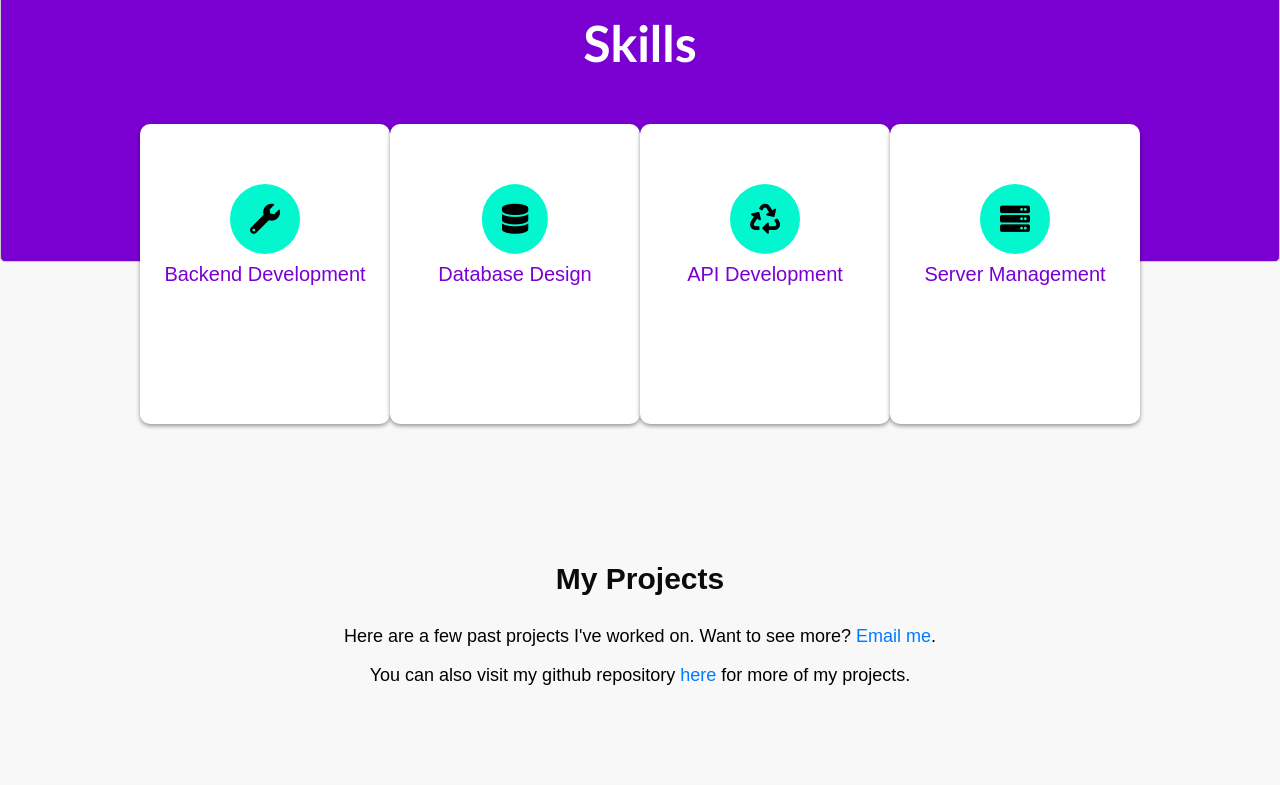
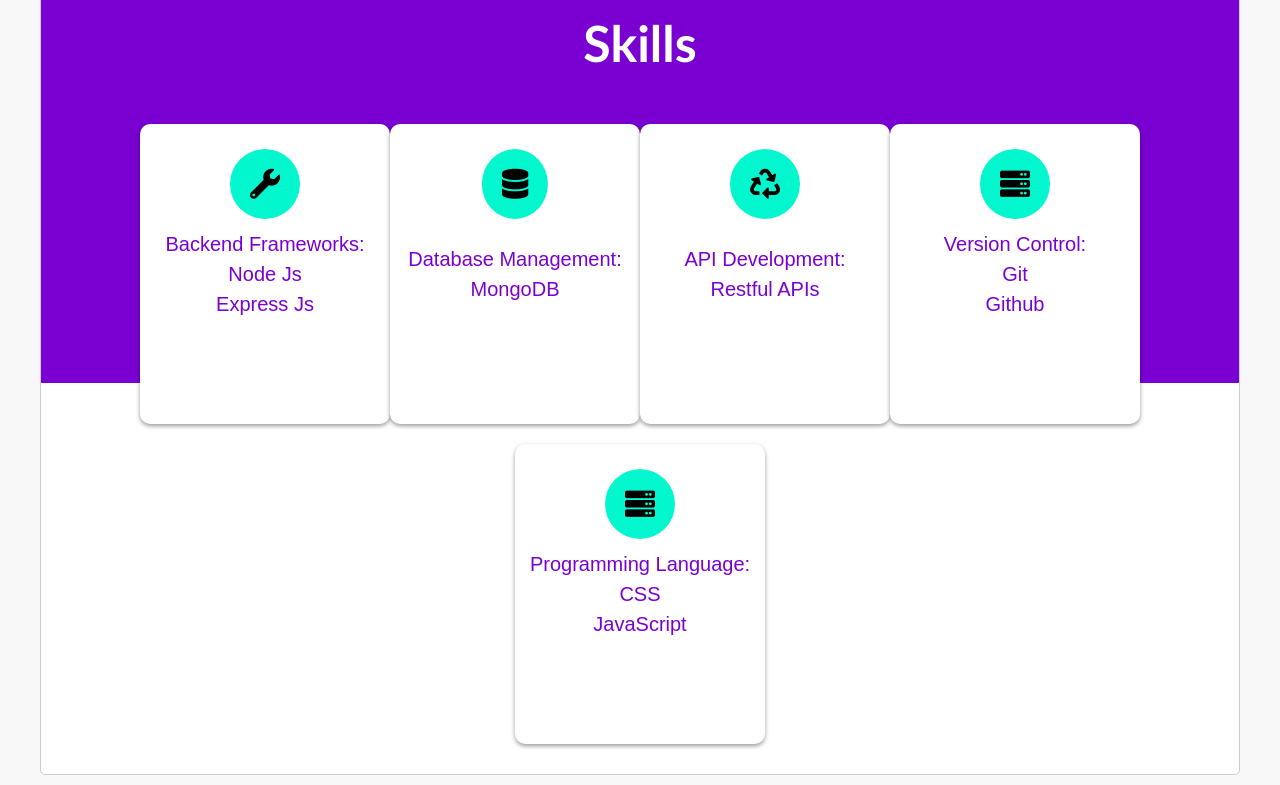
Before and after one commit to MarksBeejay/portfolio, a website: page index.html in a window 1280 px wide. Shown: the part 978-1763 px from the top of the page. Drawn offline with Linux system fonts and the light colour scheme; no server answers.

Commit message:
skills field updated

```diff
--- a/index.html
+++ b/index.html
@@ -57,18 +57,28 @@
 
       <section id="skills">
         <h2>Skills</h2>
-        <ul>
+        <ul style="line-height: 30px">
           <li class="email-link">
-            <i class="fa fa-wrench"></i>Backend Development
+            <i class="fa fa-wrench"></i> Backend Frameworks: <br />Node Js
+            <br />
+            Express Js
           </li>
           <li class="email-link">
-            <i class="fas fa-database"></i>Database Design
+            <i class="fas fa-database"></i>Database Management: <br />MongoDB
           </li>
           <li class="email-link">
-            <i class="fa fa-recycle"></i>API Development
+            <i class="fa fa-recycle"></i>API Development: <br />
+            Restful APIs
           </li>
           <li class="email-link">
-            <i class="fa fa-server"></i>Server Management
+            <i class="fa fa-server"></i>Version Control: <br />
+            Git <br />
+            Github
+          </li>
+          <li class="email-link">
+            <i class="fa fa-server"></i>Programming Language: <br />
+            CSS <br />
+            JavaScript
           </li>
         </ul>
       </section>
--- a/styles.css
+++ b/styles.css
@@ -1,3 +1,7 @@
+/* :root {
+  --body-background-color: #a8a8a8;
+} */
+
 /* Adjust box-sizing for all elements */
 * {
     box-sizing: border-box;
@@ -16,6 +20,7 @@
     margin: 0;
     padding: 0;
     background-color: #f8f8f8;
+    /* background-color: var(--body-background-color); */
     font-size: 16px;
   }
   @media (max-width: 768px) {
@@ -177,16 +182,21 @@
 
   /* Skills section styles */
   #skills {
-    background-color: #7a00d2;
+    /* width: 90%; */
+    /* background-color: #7a00d2; */
+    background: linear-gradient(#7a00d2 50%, #ffffff 50%);
+    /* background: linear-gradient(#7a00d2 50%, var(--body-background-color) 50%); */
     padding: 10px;
     text-align: center;
-    height: auto; /* Remove the fixed height */
-  max-height: 270px;
+    height: auto;
+    /* max-height: 270px;  */
     color: #fff;
     border-radius: 5px;
-    margin-left: -40px;
-    margin-right: -40px;
-    overflow: visible; /* Set overflow to visible */
+    /* margin-left: -40px;
+    margin-right: -40px; */
+    margin: 0 auto;
+    overflow: visible;
+    /* overflow: hidden; */
     position: relative; /* Add position relative */
   z-index: 1; /* Set a higher z-index to position the skills section above other elements */
   }
@@ -195,7 +205,7 @@
     font-size: 50px;
     font-family:'Trebuchet MS', 'Lucida Sans Unicode', 'Lucida Grande', 'Lucida Sans', Arial, sans-serif;
     margin-top: 0;
-    background-color: #7a00d2;
+    /* background-color: #7a00d2; */
     color: #fff;
     padding: 10px;
   }
@@ -230,7 +240,7 @@
 
   #skills li i {
     position: absolute;
-    top: 60px;
+    top: 25px;
     left: 50%;
     transform: translateX(-50%);
     font-size: 30px;
@@ -239,6 +249,14 @@
   padding: 20px;
   border-radius: 50%;
   }
+  /* #skills li:nth-child(odd) {
+    transform: translateY(-100px);
+  }
+
+  #skills li:nth-child(even) {
+    transform: translateY(20px);
+  } */
+
 
   @media (max-width: 768px) {
     #skills {
@@ -278,7 +296,7 @@
 
 /* Projects section styles */
 #projects {
-  margin-top: 100px;
+  /* margin-top: 100px; */
   background-color: #ffffff;
   padding: 20px;
   box-shadow: 0 2px 4px rgba(0, 0, 0, 0.1);
@@ -293,7 +311,7 @@
   font-size: 30px;
   font-weight: bold;
   color: #0b0b0b;
-  margin-top: 300px;
+  margin-top: 100px;
   margin-bottom: 30px;
   position: relative; /* Add position relative */
   z-index: 3;
```
